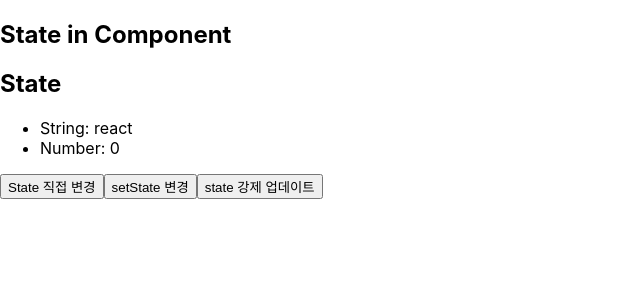
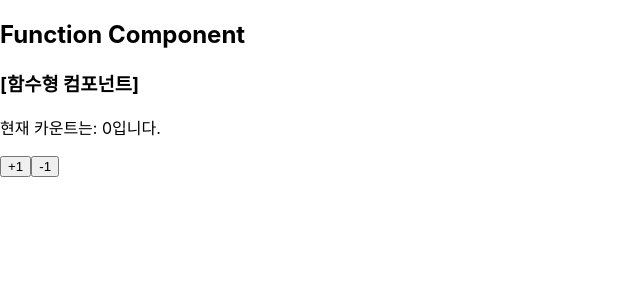
Before and after one commit to jovely8040/ReactPractice, a React (Create React App) app in the folder cra/: page / in a window 1280 px wide. Shown: the top 300 px of the page, without its empty margins (0-640 px from the left). Built offline with nearby package versions, Linux system fonts and the light colour scheme.

Commit message:
함수형 컴포넌트

```diff
--- /dev/null
+++ b/cra/src/App.function.jsx
@@ -0,0 +1,14 @@
+import React from "react";
+import UseStateComp from "./components/UseStateComp";
+
+function App() {
+    return (
+        <>
+            <h2>Function Component</h2>
+            <UseStateComp
+                contents="[함수형 컴포넌트]" />
+        </>
+    )
+}
+
+export default App;
--- /dev/null
+++ b/cra/src/components/UseStateComp.jsx
@@ -0,0 +1,22 @@
+import { useState } from 'react';
+
+// 함수형 컴포넌트
+function UseStateComp(props) { // 부모로부터 props 물려 받음
+    // props로 부터 구조 분해
+    let { contents } = props;
+
+    // [상태 변수, 상태 변화 함수]
+    const [count, setCount] = useState(0);
+
+    // props로부터 contents 불러옴
+    return (
+        <div>
+            <h3>{ contents }</h3>
+            <p>현재 카운트는: { count }입니다.</p>
+            <button onClick={() => setCount(count + 1)}>+1</button>
+            <button onClick={() => setCount(count - 1)}>-1</button>
+        </div>
+    )
+}
+
+export default UseStateComp;
--- a/cra/src/index.js
+++ b/cra/src/index.js
@@ -3,7 +3,8 @@
 import './index.css';
 // import App from './App';
 // import App from './App.props'; // 루트 컴포넌트 렌더링. Props 테스트
-import App from './App.state';    //  State 테스트
+// import App from './App.state';    //  State 테스트
+import App from './App.function'; // 함수형 컴포넌트 테스트
 import reportWebVitals from './reportWebVitals';
 
 ReactDOM.render(
```
